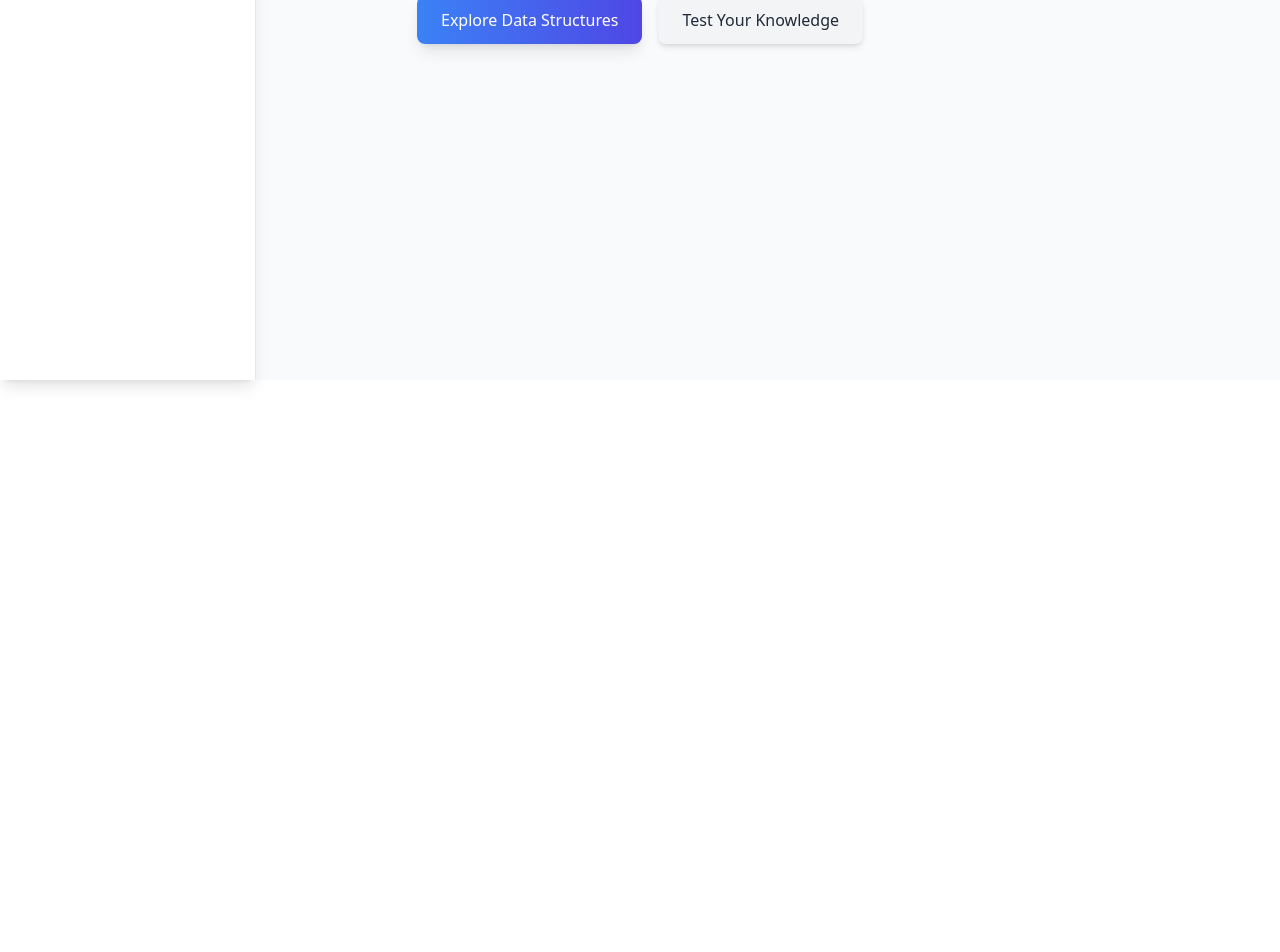
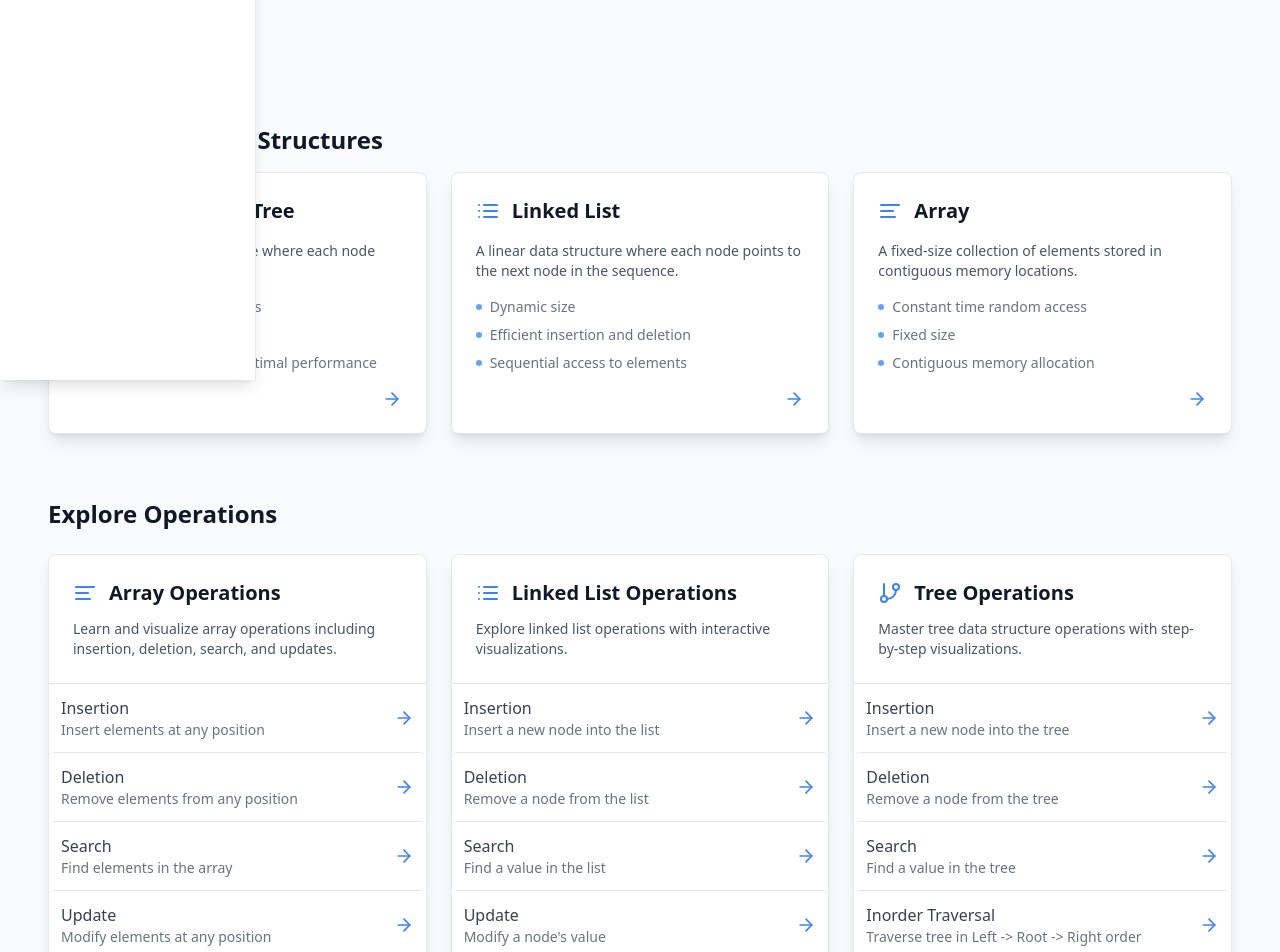
Before and after one commit to opadasaleh/Datastructure, a React (Vite) app: page / in a window 1280 px wide. Shown: the part 420-1372 px from the top of the page. Before the commit the page ends 800 px from the top, so only its background shows below. Built offline with nearby package versions, Linux system fonts and the light colour scheme.

Commit message:
add your commit message

```diff
--- a/src/App.tsx
+++ b/src/App.tsx
@@ -3,7 +3,6 @@ import { BrowserRouter as Router, Routes, Route } from 'react-router-dom';
 import { ThemeProvider } from './contexts/ThemeContext';
 import Layout from './components/layout/Layout';
 import HomePage from './pages/HomePage';
-import DataStructureDetail from './pages/DataStructureDetail';
 import AlgorithmVisualizer from './pages/AlgorithmVisualizer';
 import QuizPage from './pages/QuizPage';
 import NotFound from './pages/NotFound';
@@ -15,7 +14,6 @@ function App() {
         <Layout>
           <Routes>
             <Route path="/" element={<HomePage />} />
-            <Route path="/structures/:id" element={<DataStructureDetail />} />
             <Route path="/algorithms/:id" element={<AlgorithmVisualizer />} />
             <Route path="/visualize/:type" element={<AlgorithmVisualizer />} />
             <Route path="/quiz" element={<QuizPage />} />
--- a/src/components/layout/Navbar.tsx
+++ b/src/components/layout/Navbar.tsx
@@ -25,9 +25,6 @@ const Navbar: React.FC = () => {
 
           {/* Desktop Navigation */}
           <div className="hidden md:flex items-center space-x-4">
-            <Link to="/structures" className="px-3 py-2 rounded-md text-sm font-medium hover:bg-blue-100 dark:hover:bg-gray-700 transition">
-              Data Structures
-            </Link>
             <Link to="/quiz" className="px-3 py-2 rounded-md text-sm font-medium hover:bg-blue-100 dark:hover:bg-gray-700 transition">
               Quizzes
             </Link>
--- a/src/pages/HomePage.tsx
+++ b/src/pages/HomePage.tsx
@@ -1,30 +1,92 @@
-import React, { useState, useEffect } from 'react';
+import React from 'react';
 import { Link } from 'react-router-dom';
-import { ArrowRight, Code, BookOpen, BarChart2, ListChecks } from 'lucide-react';
 import { useTheme } from '../contexts/ThemeContext';
+import {
+  AlignLeft,
+  List,
+  GitBranch,
+  ArrowRight,
+  Code,
+  Star
+} from 'lucide-react';
 import { motion } from '../utils/motionHelpers';
 
 const HomePage: React.FC = () => {
   const { theme } = useTheme();
-  const [currentStructure, setCurrentStructure] = useState(0);
 
-  // Preserved for future use
-  /*
   const featuredStructures = [
-    { name: 'Binary Trees', path: '/structures/binary-trees', color: 'from-green-500 to-emerald-700' },
-    { name: 'Graph Algorithms', path: '/structures/graph-traversal', color: 'from-blue-500 to-indigo-700' },
-    { name: 'Hash Tables', path: '/structures/hash-tables', color: 'from-purple-500 to-violet-700' },
-    { name: 'Linked Lists', path: '/structures/linked-lists', color: 'from-orange-500 to-amber-700' },
+    {
+      title: 'Binary Search Tree',
+      icon: <GitBranch size={24} />,
+      description: 'A hierarchical data structure where each node has at most two children.',
+      path: '/algorithms/tree-insert',
+      features: [
+        'Efficient search operations',
+        'Maintains sorted order',
+        'Balanced structure for optimal performance'
+      ]
+    },
+    {
+      title: 'Linked List',
+      icon: <List size={24} />,
+      description: 'A linear data structure where each node points to the next node in the sequence.',
+      path: '/algorithms/linkedlist-insert',
+      features: [
+        'Dynamic size',
+        'Efficient insertion and deletion',
+        'Sequential access to elements'
+      ]
+    },
+    {
+      title: 'Array',
+      icon: <AlignLeft size={24} />,
+      description: 'A fixed-size collection of elements stored in contiguous memory locations.',
+      path: '/algorithms/array-insert',
+      features: [
+        'Constant time random access',
+        'Fixed size',
+        'Contiguous memory allocation'
+      ]
+    }
   ];
 
-  useEffect(() => {
-    const timer = setInterval(() => {
-      setCurrentStructure(prev => (prev + 1) % featuredStructures.length);
-    }, 5000);
-
-    return () => clearInterval(timer);
-  }, []);
-  */
+  const categories = [
+    {
+      title: 'Array Operations',
+      icon: <AlignLeft size={24} />,
+      description: 'Learn and visualize array operations including insertion, deletion, search, and updates.',
+      items: [
+        { title: 'Insertion', path: '/algorithms/array-insert', description: 'Insert elements at any position' },
+        { title: 'Deletion', path: '/algorithms/array-delete', description: 'Remove elements from any position' },
+        { title: 'Search', path: '/algorithms/array-search', description: 'Find elements in the array' },
+        { title: 'Update', path: '/algorithms/array-update', description: 'Modify elements at any position' }
+      ]
+    },
+    {
+      title: 'Linked List Operations',
+      icon: <List size={24} />,
+      description: 'Explore linked list operations with interactive visualizations.',
+      items: [
+        { title: 'Insertion', path: '/algorithms/linkedlist-insert', description: 'Insert a new node into the list' },
+        { title: 'Deletion', path: '/algorithms/linkedlist-delete', description: 'Remove a node from the list' },
+        { title: 'Search', path: '/algorithms/linkedlist-search', description: 'Find a value in the list' },
+        { title: 'Update', path: '/algorithms/linkedlist-update', description: "Modify a node's value" }
+      ]
+    },
+    {
+      title: 'Tree Operations',
+      icon: <GitBranch size={24} />,
+      description: 'Master tree data structure operations with step-by-step visualizations.',
+      items: [
+        { title: 'Insertion', path: '/algorithms/tree-insert', description: 'Insert a new node into the tree' },
+        { title: 'Deletion', path: '/algorithms/tree-delete', description: 'Remove a node from the tree' },
+        { title: 'Search', path: '/algorithms/tree-search', description: 'Find a value in the tree' },
+        { title: 'Inorder Traversal', path: '/algorithms/tree-traverse-inorder', description: 'Traverse tree in Left -> Root -> Right order' },
+        { title: 'Preorder Traversal', path: '/algorithms/tree-traverse-preorder', description: 'Traverse tree in Root -> Left -> Right order' },
+        { title: 'Postorder Traversal', path: '/algorithms/tree-traverse-postorder', description: 'Traverse tree in Left -> Right -> Root order' }
+      ]
+    }
+  ];
 
   return (
     <div className="space-y-16">
@@ -50,196 +112,138 @@ const HomePage: React.FC = () => {
           Interactive visualizations, step-by-step walkthroughs, and comprehensive explanations
           to help you master the fundamentals of computer science.
         </motion.p>
-        <motion.div
-          initial={{ opacity: 0, y: 10 }}
-          animate={{ opacity: 1, y: 0 }}
-          transition={{ duration: 0.5, delay: 0.4 }}
-          className="flex flex-wrap justify-center gap-4"
-        >
-          <Link to="/structures" className={`
-            px-6 py-3 rounded-lg text-white font-medium
-            bg-gradient-to-r from-blue-500 to-indigo-600 hover:from-blue-600 hover:to-indigo-700
-            shadow-lg hover:shadow-xl transform transition-all duration-200 hover:-translate-y-1
-          `}>
-            Explore Data Structures
-          </Link>
-          <Link to="/quiz" className={`
-            px-6 py-3 rounded-lg font-medium
-            ${theme === 'dark' ? 'bg-gray-800 text-white hover:bg-gray-700' : 'bg-gray-100 text-gray-800 hover:bg-gray-200'}
-            shadow-md hover:shadow-lg transform transition-all duration-200 hover:-translate-y-1
-          `}>
-            Test Your Knowledge
-          </Link>
-        </motion.div>
       </section>
 
-      {/* Preserved for future use
-      <section className="py-12 px-4">
+      {/* Featured Data Structures */}
+      <section className="space-y-4">
+        <div className="flex items-center space-x-2">
+          <Star size={24} className="text-yellow-500" />
+          <h2 className="text-2xl font-bold">Featured Data Structures</h2>
+        </div>
+        <div className="grid grid-cols-1 md:grid-cols-2 lg:grid-cols-3 gap-6">
+          {featuredStructures.map((structure, index) => (
+            <Link
+              key={index}
+              to={structure.path}
+              className={`
+                                rounded-lg overflow-hidden
+                                ${theme === 'dark' ? 'bg-gray-800' : 'bg-white'}
+                                shadow-lg border ${theme === 'dark' ? 'border-gray-700' : 'border-gray-200'}
+                                transition-all duration-300 hover:shadow-xl
+                                group
+                            `}
+            >
+              <div className="p-6">
+                <div className="flex items-center space-x-3 mb-4">
+                  <div className="text-blue-500">{structure.icon}</div>
+                  <h3 className="text-xl font-semibold">{structure.title}</h3>
+                </div>
+                <p className={`
+                                    text-sm mb-4
+                                    ${theme === 'dark' ? 'text-gray-300' : 'text-gray-600'}
+                                `}>
+                  {structure.description}
+                </p>
+                <ul className="space-y-2">
+                  {structure.features.map((feature, featureIndex) => (
+                    <li
+                      key={featureIndex}
+                      className={`
+                                                flex items-center space-x-2 text-sm
+                                                ${theme === 'dark' ? 'text-gray-400' : 'text-gray-500'}
+                                            `}
+                    >
                       <div className={`
-          rounded-2xl overflow-hidden shadow-2xl max-w-5xl mx-auto
-          ${theme === 'dark' ? 'bg-gray-800' : 'bg-white'}
-        `}>
-          <div className={`
-            h-48 md:h-64 bg-gradient-to-r ${featuredStructures[currentStructure].color}
-            flex items-center justify-center
-          `}>
-            <h2 className="text-3xl md:text-4xl font-bold text-white">
-              {featuredStructures[currentStructure].name}
-            </h2>
-          </div>
-          <div className="p-8">
-            <div className="flex justify-between items-center mb-6">
-              <div className="space-x-2">
-                {featuredStructures.map((_, index) => (
-                  <button
-                    key={index}
-                    onClick={() => setCurrentStructure(index)}
+                                                w-1.5 h-1.5 rounded-full
+                                                ${theme === 'dark' ? 'bg-blue-500' : 'bg-blue-400'}
+                                            `} />
+                      <span>{feature}</span>
+                    </li>
+                  ))}
+                </ul>
+                <div className="mt-4 flex justify-end">
+                  <ArrowRight
+                    size={20}
                     className={`
-                      w-3 h-3 rounded-full
-                      ${currentStructure === index ? 'bg-blue-500' : 'bg-gray-300 dark:bg-gray-600'}
-                      transition-colors duration-200
+                                            text-blue-500 transform transition-transform duration-200
+                                            group-hover:translate-x-1
                                         `}
                   />
+                </div>
+              </div>
+            </Link>
           ))}
         </div>
-              <Link
-                to={featuredStructures[currentStructure].path}
-                className="flex items-center text-blue-500 hover:text-blue-600 transition-colors duration-200"
+      </section>
+
+      {/* Categories Grid */}
+      <section className="space-y-6">
+        <h2 className="text-2xl font-bold">Explore Operations</h2>
+        <div className="grid grid-cols-1 md:grid-cols-2 lg:grid-cols-3 gap-6">
+          {categories.map((category, index) => (
+            <div
+              key={index}
+              className={`
+                                rounded-lg overflow-hidden
+                                ${theme === 'dark' ? 'bg-gray-800' : 'bg-white'}
+                                shadow-lg border ${theme === 'dark' ? 'border-gray-700' : 'border-gray-200'}
+                                transition-all duration-300 hover:shadow-xl
+                            `}
             >
-                View Now <ArrowRight size={16} className="ml-1" />
-              </Link>
+              {/* Category Header */}
+              <div className={`
+                                p-6 border-b ${theme === 'dark' ? 'border-gray-700' : 'border-gray-200'}
+                            `}>
+                <div className="flex items-center space-x-3 mb-3">
+                  <div className="text-blue-500">{category.icon}</div>
+                  <h2 className="text-xl font-semibold">{category.title}</h2>
                 </div>
-
                 <p className={`
-              text-lg mb-4
-              ${theme === 'dark' ? 'text-gray-300' : 'text-gray-700'}
+                                    text-sm ${theme === 'dark' ? 'text-gray-300' : 'text-gray-600'}
                                 `}>
-              Explore interactive visualizations and learn the core concepts at your own pace.
-            </p>
-
-            <div className="mt-8 grid grid-cols-1 md:grid-cols-2 gap-4">
-              <div className={`
-                p-4 rounded-lg border
-                ${theme === 'dark' ? 'border-gray-700 bg-gray-700/50' : 'border-gray-200 bg-gray-50'}
-              `}>
-                <div className="flex items-center mb-2">
-                  <BookOpen size={20} className="mr-2 text-blue-500" />
-                  <h3 className="font-medium">Learn Concepts</h3>
-                </div>
-                <p className="text-sm text-gray-500 dark:text-gray-400">
-                  Understand the theory with clear explanations
+                  {category.description}
                 </p>
               </div>
 
-              <div className={`
-                p-4 rounded-lg border
-                ${theme === 'dark' ? 'border-gray-700 bg-gray-700/50' : 'border-gray-200 bg-gray-50'}
+              {/* Operations List */}
+              <div className="divide-y divide-gray-200 dark:divide-gray-700">
+                {category.items.map((item, itemIndex) => (
+                  <Link
+                    key={itemIndex}
+                    to={item.path}
+                    className={`
+                                            block p-3 rounded-md
+                                            ${theme === 'dark'
+                        ? 'hover:bg-gray-700 text-gray-200'
+                        : 'hover:bg-gray-50 text-gray-700'}
+                                            transition-colors duration-200
+                                            group
+                                        `}
+                  >
+                    <div className="flex items-center justify-between">
+                      <div>
+                        <h3 className="font-medium">{item.title}</h3>
+                        <p className={`
+                                                    text-sm ${theme === 'dark' ? 'text-gray-400' : 'text-gray-500'}
                                                 `}>
-                <div className="flex items-center mb-2">
-                  <Code size={20} className="mr-2 text-green-500" />
-                  <h3 className="font-medium">Code Examples</h3>
-                </div>
-                <p className="text-sm text-gray-500 dark:text-gray-400">
-                  See implementations in multiple languages
+                          {item.description}
                         </p>
                       </div>
+                      <ArrowRight
+                        size={20}
+                        className={`
+                                                    text-blue-500 transform transition-transform duration-200
+                                                    group-hover:translate-x-1
+                                                `}
+                      />
+                    </div>
+                  </Link>
+                ))}
               </div>
             </div>
+          ))}
         </div>
       </section>
-
-      <section className="py-12 px-4">
-        <h2 className="text-3xl font-bold text-center mb-12">
-          Master Data Structures & Algorithms
-        </h2>
-
-        <div className="grid grid-cols-1 md:grid-cols-2 lg:grid-cols-4 gap-8 max-w-6xl mx-auto">
-          <motion.div
-            whileHover={{ y: -5 }}
-            className={`
-              p-6 rounded-xl shadow-lg
-              ${theme === 'dark' ? 'bg-gray-800' : 'bg-white'}
-            `}
-          >
-            <div className="w-12 h-12 rounded-full bg-blue-100 dark:bg-blue-900 flex items-center justify-center mb-4">
-              <BookOpen size={24} className="text-blue-500" />
-            </div>
-            <h3 className="text-xl font-semibold mb-2">Visual Learning</h3>
-            <p className={`${theme === 'dark' ? 'text-gray-400' : 'text-gray-600'}`}>
-              Interactive visualizations that bring concepts to life
-            </p>
-          </motion.div>
-
-          <motion.div
-            whileHover={{ y: -5 }}
-            className={`
-              p-6 rounded-xl shadow-lg
-              ${theme === 'dark' ? 'bg-gray-800' : 'bg-white'}
-            `}
-          >
-            <div className="w-12 h-12 rounded-full bg-green-100 dark:bg-green-900 flex items-center justify-center mb-4">
-              <Code size={24} className="text-green-500" />
-            </div>
-            <h3 className="text-xl font-semibold mb-2">Code Examples</h3>
-            <p className={`${theme === 'dark' ? 'text-gray-400' : 'text-gray-600'}`}>
-              Implementation examples in multiple programming languages
-            </p>
-          </motion.div>
-
-          <motion.div
-            whileHover={{ y: -5 }}
-            className={`
-              p-6 rounded-xl shadow-lg
-              ${theme === 'dark' ? 'bg-gray-800' : 'bg-white'}
-            `}
-          >
-            <div className="w-12 h-12 rounded-full bg-purple-100 dark:bg-purple-900 flex items-center justify-center mb-4">
-              <BarChart2 size={24} className="text-purple-500" />
-            </div>
-            <h3 className="text-xl font-semibold mb-2">Algorithm Analysis</h3>
-            <p className={`${theme === 'dark' ? 'text-gray-400' : 'text-gray-600'}`}>
-              Understand time and space complexity with clear explanations
-            </p>
-          </motion.div>
-
-          <motion.div
-            whileHover={{ y: -5 }}
-            className={`
-              p-6 rounded-xl shadow-lg
-              ${theme === 'dark' ? 'bg-gray-800' : 'bg-white'}
-            `}
-          >
-            <div className="w-12 h-12 rounded-full bg-amber-100 dark:bg-amber-900 flex items-center justify-center mb-4">
-              <ListChecks size={24} className="text-amber-500" />
-            </div>
-            <h3 className="text-xl font-semibold mb-2">Practice Quizzes</h3>
-            <p className={`${theme === 'dark' ? 'text-gray-400' : 'text-gray-600'}`}>
-              Test your knowledge with interactive quizzes and challenges
-            </p>
-          </motion.div>
-        </div>
-      </section>
-
-      <section className={`
-        py-16 px-4 rounded-2xl mx-4 md:mx-8 lg:mx-16
-        bg-gradient-to-r from-blue-500 to-indigo-600 text-white
-      `}>
-        <div className="max-w-4xl mx-auto text-center">
-          <h2 className="text-3xl md:text-4xl font-bold mb-6">
-            Ready to master data structures?
-          </h2>
-          <p className="text-xl mb-8 text-blue-100">
-            Start your journey with our interactive visualizations and comprehensive guides.
-          </p>
-          <Link to="/structures" className={`
-            px-8 py-4 rounded-lg text-blue-600 font-medium bg-white
-            shadow-lg hover:shadow-xl transition-all duration-200 hover:bg-gray-100
-          `}>
-            Get Started Now
-          </Link>
-        </div>
-      </section>
-      */}
     </div>
   );
 };
```
Lines whose indentation alone changed are shown as unchanged.
